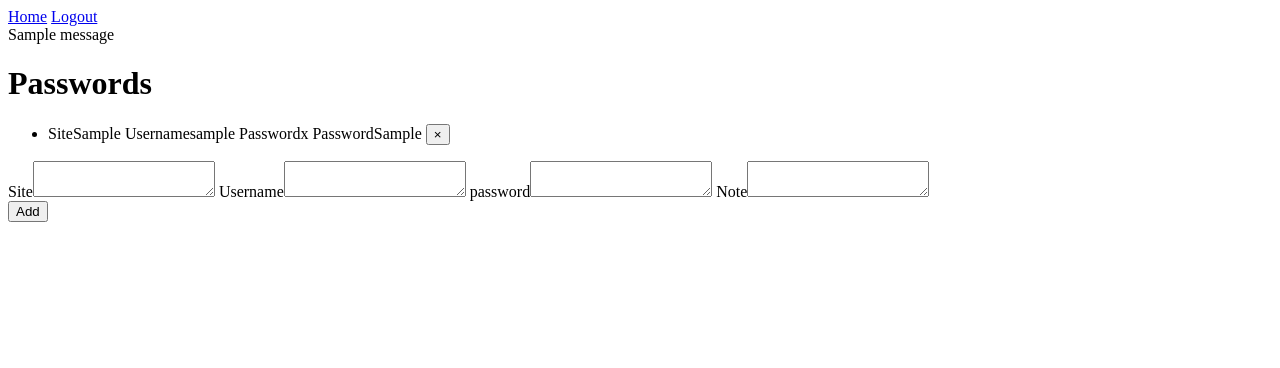
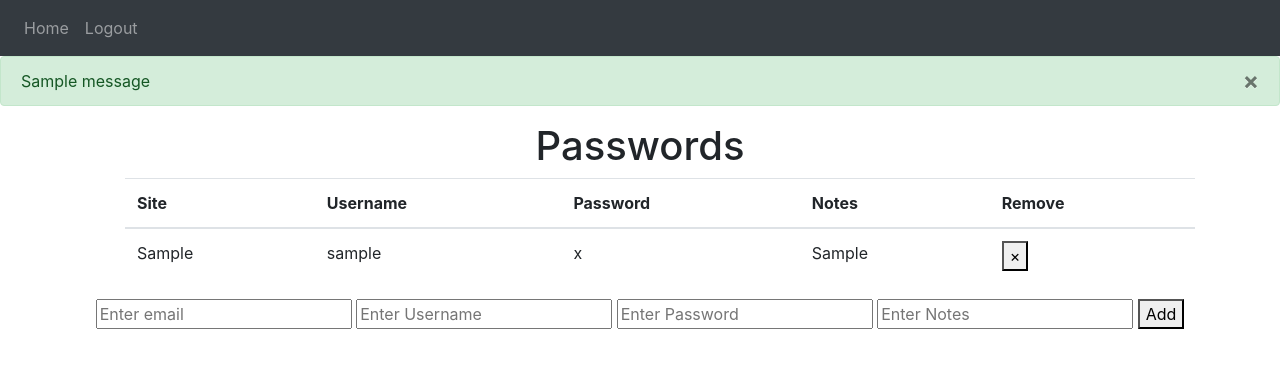
Before and after one commit to Anurag0911/Password-Manager, a Flask app: page / in a window 1280 px wide. Shown: the top 368 px of the page. Run offline with Flask 2, Linux system fonts and the light colour scheme; a user stored in the database is signed in; tables that the repository leaves empty hold one stand-in row (values such as "Sample post"); one stand-in notice (Sample message) is shown; some libraries are stand-ins or nearby versions.

Commit message:
Update: GUI

```diff
--- a/manager/auth.py
+++ b/manager/auth.py
@@ -1,7 +1,8 @@
 from flask import Blueprint, render_template, request, flash, redirect, url_for
 from .models import User
+from . import db
+
 from werkzeug.security import generate_password_hash, check_password_hash
-from . import db
 from flask_login import login_user, login_required, logout_user, current_user
 
 
--- a/manager/templates/base.html
+++ b/manager/templates/base.html
@@ -1,39 +1,72 @@
 <!DOCTYPE html>
-<html lang="en">
+<html>
   <head>
     <meta charset="utf-8" />
     <meta name="viewport" content="width=device-width, initial-scale=1" />
+    <link
+      rel="stylesheet"
+      href="https://stackpath.bootstrapcdn.com/bootstrap/4.4.1/css/bootstrap.min.css"
+    />
+    <link
+      rel="stylesheet"
+      href="https://stackpath.bootstrapcdn.com/font-awesome/4.7.0/css/font-awesome.min.css"
+    />
 
     <title>{% block title %}Home{% endblock %}</title>
   </head>
   <body>
+    <nav class="navbar navbar-expand-lg navbar-dark bg-dark">
+      <button
+        class="navbar-toggler"
+        type="button"
+        data-toggle="collapse"
+        data-target="#navbar"
+      >
+        <span class="navbar-toggler-icon"></span>
+      </button>
+      <div class="collapse navbar-collapse" id="navbar">
+        <div class="navbar-nav">
+          {% if user.is_authenticated %}
+          <a class="nav-item nav-link" id="home" href="/">Home</a>
+          <a class="nav-item nav-link" id="logout" href="/logout">Logout</a>
+          {% else %}
+          <a class="nav-item nav-link" id="login" href="/login">Login</a>
+          <a class="nav-item nav-link" id="signUp" href="/sign-up">Sign Up</a>
+          {% endif %}
+        </div>
+      </div>
+    </nav>
 
-      <div>
-
-          {% if user.is_authenticated %}
-          <a id="home" href="/">Home</a>
-          <a id="logout" href="/logout">Logout</a>
-          {% else %}
-          <a id="login" href="/login">Login</a>
-          <a id="signUp" href="/sign-up">Sign Up</a>
-          {% endif %}
-
-      </div>
-
-
-    {% with messages = get_flashed_messages(with_categories=true) %}
-    {% if messages %}
-    {% for category, message in messages %}
-    {% if category =='error' %}
+    {% with messages = get_flashed_messages(with_categories=true) %} {% if
+    messages %} {% for category, message in messages %} {% if category ==
+    'error' %}
+    <div class="alert alert-danger alter-dismissable fade show" role="alert">
       {{ message }}
+      <button type="button" class="close" data-dismiss="alert">
+        <span aria-hidden="true">&times;</span>
+      </button>
+    </div>
     {% else %}
-
+    <div class="alert alert-success alter-dismissable fade show" role="alert">
       {{ message }}
-
+      <button type="button" class="close" data-dismiss="alert">
+        <span aria-hidden="true">&times;</span>
+      </button>
+    </div>
     {% endif %} {% endfor %} {% endif %} {% endwith %}
 
-    <div>{% block content %} {% endblock %}</div>
-      <script
+    <div class="container">{% block content %} {% endblock %}</div>
+    <script
+      src="https://code.jquery.com/jquery-3.2.1.slim.min.js"
+    ></script>
+    <script
+      src="https://cdnjs.cloudflare.com/ajax/libs/popper.js/1.12.9/umd/popper.min.js"
+    ></script>
+    <script
+      src="https://maxcdn.bootstrapcdn.com/bootstrap/4.0.0/js/bootstrap.min.js"
+    ></script>
+
+    <script
       type="text/javascript"
       src="{{ url_for('static', filename='index.js') }}"
     ></script>
--- a/manager/templates/home.html
+++ b/manager/templates/home.html
@@ -1,30 +1,60 @@
 {% extends "base.html" %} {% block title %}Home{% endblock %} {% block content %}
-<h1>Passwords</h1>
+<h1 align="center">Passwords</h1>
 <ul id="Passwords">
-  {% for Password in user.Passwords %}
-  <li>
-    Site{{ Password.site }}
-    Username{{ Password.username }}
-    Password{{ Password.password }}
-    Password{{ Password.data }}
-    <button type="button" onClick="deletePassword({{ Password.id }})">
-      <span aria-hidden="true">&times;</span>
-    </button>
+  <table class="table">
+    <thead>
+      <tr>
+        <th>Site</th>
+        <th>Username</th>
+        <th>Password</th>
+        <th>Notes</th>
+        <th>Remove</th>
+      </tr>
+    </thead>
+    {% for Password in user.Passwords %}
+    <tbody>
+      <tr>
+        <td>{{ Password.site }}</td>
+        <td>{{ Password.username }}</td>
+        <td>{{ Password.password }}</td>
+        <td>{{ Password.data }}</td>
+        <td><button type="button" onClick="deletePassword({{ Password.id }})">
+          <span aria-hidden="true">&times;</span>
+        </button></td>
+      </tr>
+    </tbody>
+    {% endfor %}
+  </table>
+
+
   </li>
-  {% endfor %}
 </ul>
 
 
 
 
-<form method="POST">
-  Site<textarea name="site" id="site"></textarea>
-  Username<textarea name="username" id="username"></textarea>
-  password<textarea name="password" id="password"></textarea>
-  Note<textarea name="note" id="note"></textarea>
-  <br />
-  <div>
+<form method="POST" align="center">
+  <input
+  name="site"
+  id="site"
+  placeholder="Enter email">
+</input>
+<input
+  name="username"
+  id="username"
+  placeholder="Enter Username">
+</input>
+
+<input
+  name="password"
+  id="password"
+  placeholder="Enter Password">
+</input>
+<input
+  name="note"
+  id="note"
+  placeholder="Enter Notes">
+</input>
     <button type="submit" >Add</button>
-  </div>
 </form>
 {% endblock %}
--- a/manager/views.py
+++ b/manager/views.py
@@ -1,8 +1,12 @@
 from flask import Blueprint, render_template, request, flash, jsonify
 from flask_login import login_required, current_user
+
+import json
+
 from .models import Password
 from . import db
-import json
+
+
 
 views = Blueprint('views', __name__)
 
```
Also changed, not shown: README.md, manager/__init__.py (line endings or trailing spaces), requirements.txt (line endings or trailing spaces), 1 other file.
